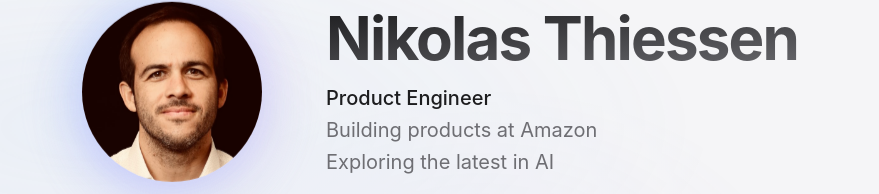
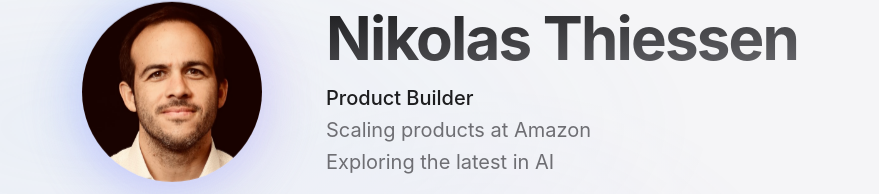
Before and after one commit to nthiessenf/personal-landing, a Next.js app: page / in a window 1280 px wide. Shown: the part 110-304 px from the top of the page, without its empty margins (158-1037 px from the left). Built offline with nearby package versions, Linux system fonts and the light colour scheme.

Commit message:
Update Hero component to reflect new job title and responsibilities, enhancing clarity and relevance of personal information.

```diff
--- a/components/hero.tsx
+++ b/components/hero.tsx
@@ -52,8 +52,8 @@ export function Hero() {
               Nikolas Thiessen
             </h1>
             <div className="text-base sm:text-lg lg:text-xl text-[#6e6e73] font-normal max-w-md mx-auto lg:mx-0 leading-relaxed space-y-1">
-              <p className="font-medium text-[#1d1d1f]">Product Engineer</p>
-              <p>Building products at Amazon</p>
+              <p className="font-medium text-[#1d1d1f]">Product Builder</p>
+              <p>Scaling products at Amazon</p>
               <p>Exploring the latest in AI</p>
             </div>
           </motion.div>
```
